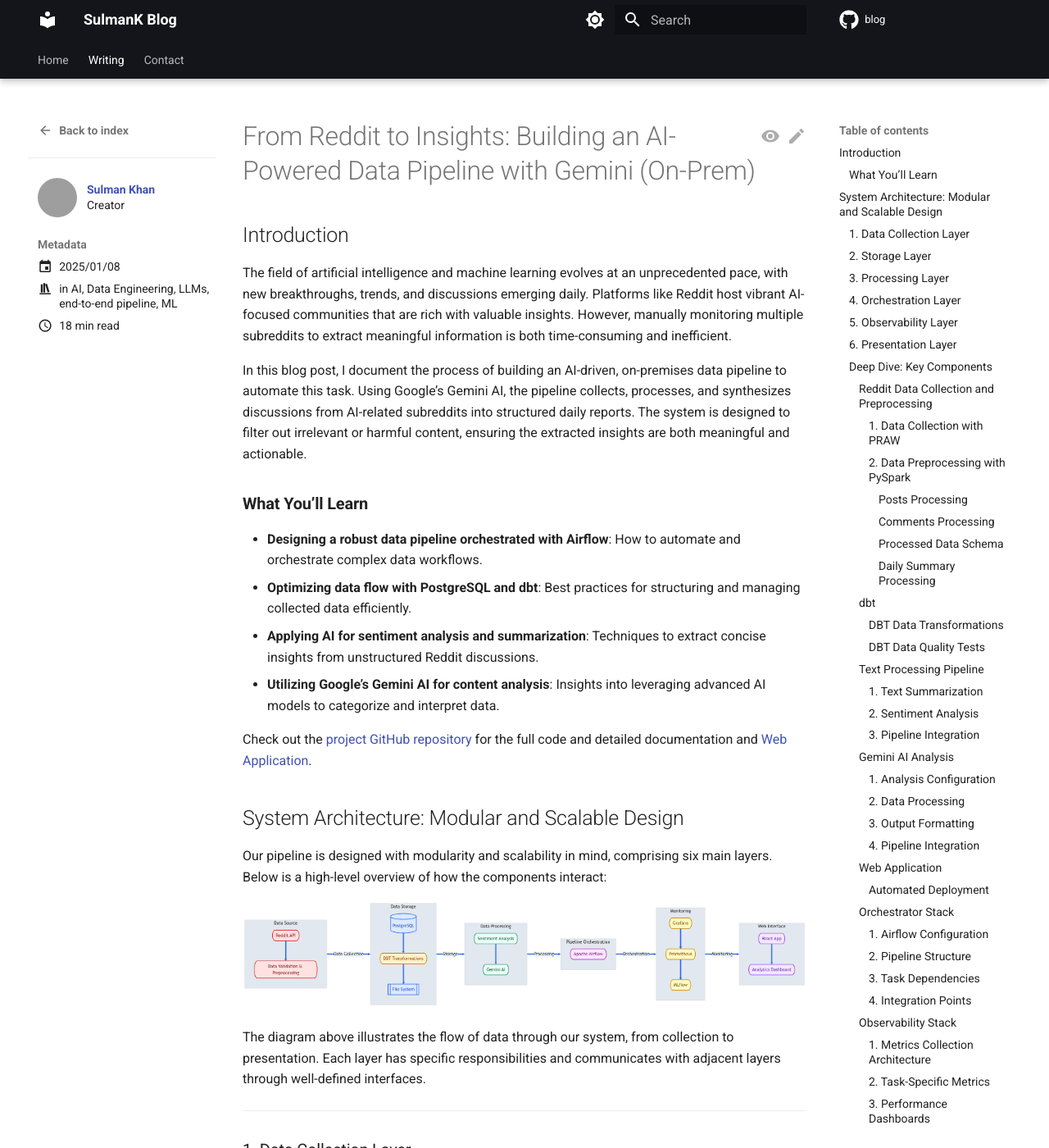
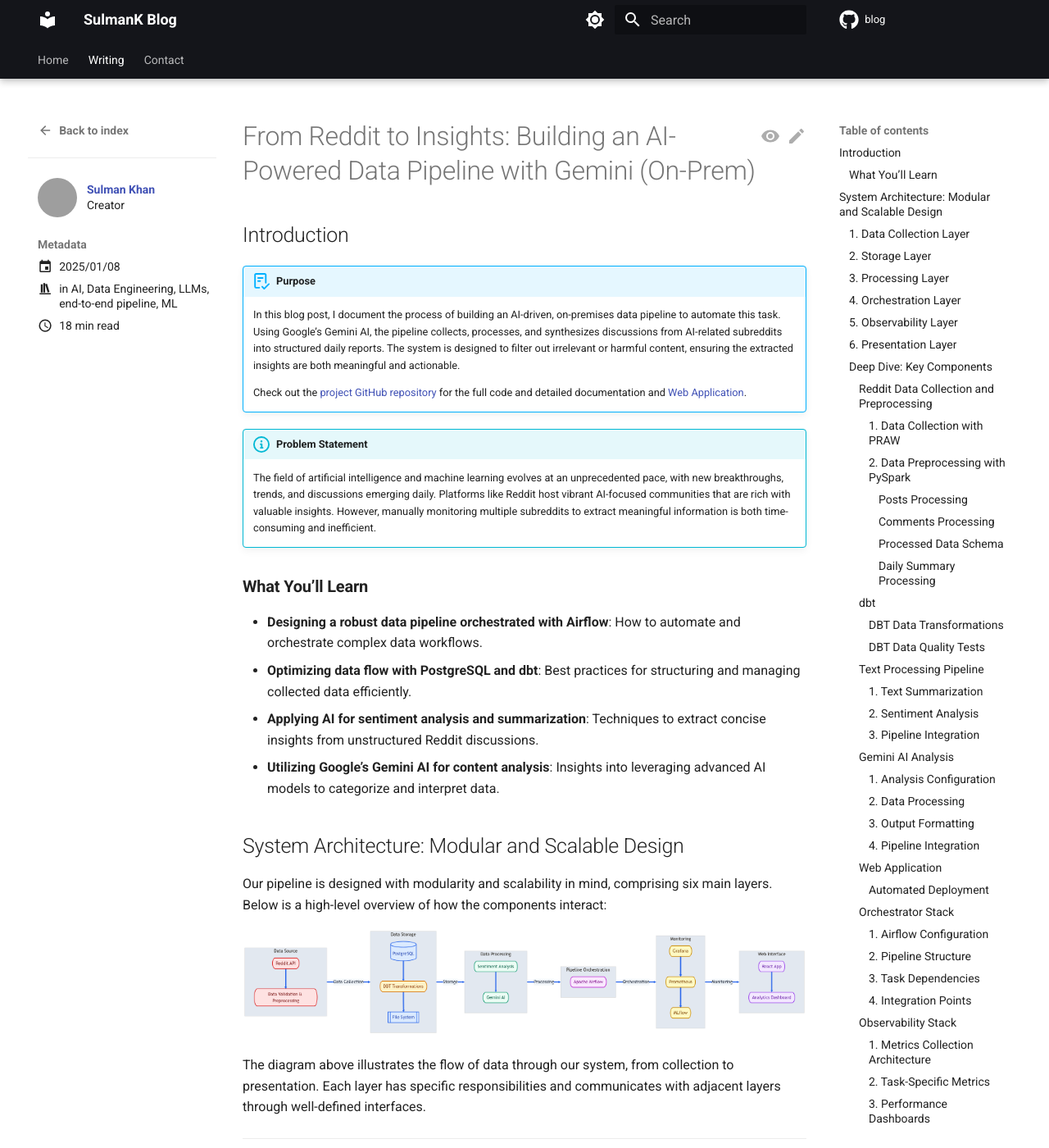
Before and after one commit to SulmanK/Blog, an MkDocs documentation site: the page built from docs/writing/posts/reddit_text_insight_sentiment_local.md, in a window 1280 px wide and 1400 px high. Shown: the whole window at 82% size. Built offline with MkDocs 1.6.1 and Material for MkDocs 9.7.7, drawn with Linux system fonts in a browser that asks for light colours; comment, search, counter and statistics services are not loaded; grey boxes are pictures that could not be loaded.

Commit message:
updated layout of blog post

```diff
--- a/docs/writing/posts/reddit_text_insight_sentiment_local.md
+++ b/docs/writing/posts/reddit_text_insight_sentiment_local.md
@@ -20,17 +20,22 @@
 
 ## Introduction
 
-The field of artificial intelligence and machine learning evolves at an unprecedented pace, with new breakthroughs, trends, and discussions emerging daily. Platforms like Reddit host vibrant AI-focused communities that are rich with valuable insights. However, manually monitoring multiple subreddits to extract meaningful information is both time-consuming and inefficient.
+!!! abstract "Purpose"
+    In this blog post, I document the process of building an AI-driven, on-premises data pipeline to automate this task. Using Google’s Gemini AI, the pipeline collects, processes, and synthesizes discussions from AI-related subreddits into structured daily reports. The system is designed to filter out irrelevant or harmful content, ensuring the extracted insights are both meaningful and actionable.
 
-In this blog post, I document the process of building an AI-driven, on-premises data pipeline to automate this task. Using Google’s Gemini AI, the pipeline collects, processes, and synthesizes discussions from AI-related subreddits into structured daily reports. The system is designed to filter out irrelevant or harmful content, ensuring the extracted insights are both meaningful and actionable.
+    Check out the [project GitHub repository](https://github.com/SulmanK/reddit_ai_pulse_local_public) for the full code and detailed documentation and [Web Application](https://reddit-text-insight-and-sentiment-website-local.vercel.app/).
+
+    <!-- more -->
+
+!!! info "Problem Statement"
+    The field of artificial intelligence and machine learning evolves at an unprecedented pace, with new breakthroughs, trends, and discussions emerging daily. Platforms like Reddit host vibrant AI-focused communities that are rich with valuable insights. However, manually monitoring multiple subreddits to extract meaningful information is both time-consuming and inefficient.
+
 
 ### **What You’ll Learn**
 - **Designing a robust data pipeline orchestrated with Airflow**: How to automate and orchestrate complex data workflows.
 - **Optimizing data flow with PostgreSQL and dbt**: Best practices for structuring and managing collected data efficiently.
 - **Applying AI for sentiment analysis and summarization**: Techniques to extract concise insights from unstructured Reddit discussions.
 - **Utilizing Google’s Gemini AI for content analysis**: Insights into leveraging advanced AI models to categorize and interpret data.
-
-Check out the [project GitHub repository](https://github.com/SulmanK/reddit_ai_pulse_local_public) for the full code and detailed documentation and [Web Application](https://reddit-text-insight-and-sentiment-website-local.vercel.app/).
 
 
 ## System Architecture: Modular and Scalable Design
```
